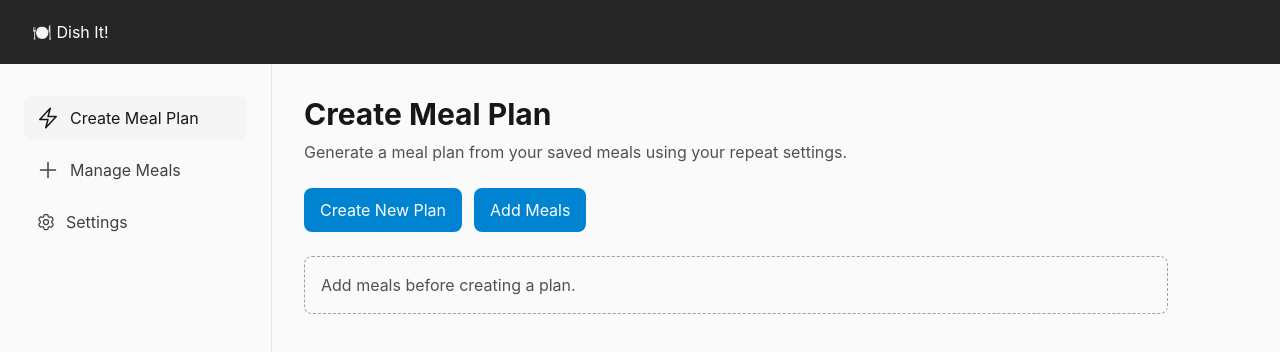
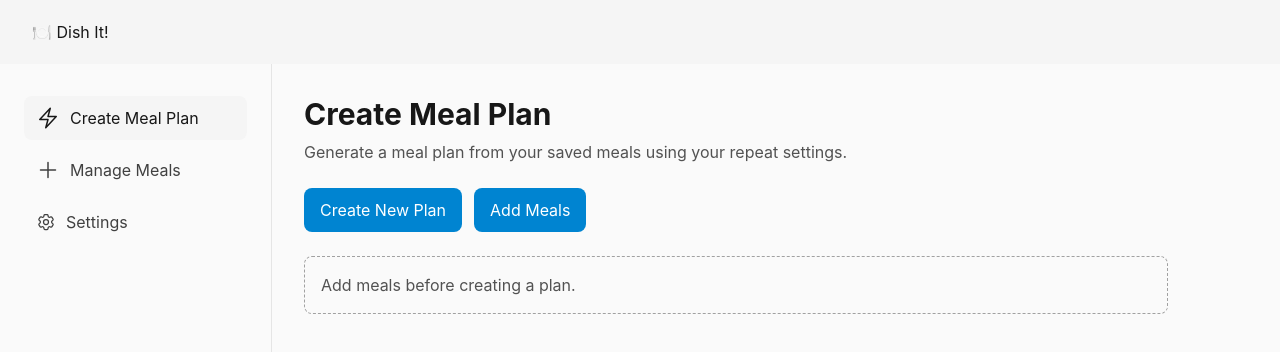
Before and after one commit to rafawashere/dish-it, a website with bundled scripts: page index.html in a window 1280 px wide. Shown: the top 352 px of the page. Built offline with nearby package versions, Linux system fonts and the light colour scheme.

Commit message:
update header background and text color for light theme

```diff
--- a/index.html
+++ b/index.html
@@ -10,7 +10,7 @@
     <title>Dish It! - Never wonder what's for dinner again.</title>
 </head>
 <body class="min-h-screen m-0 bg-neutral-50 text-neutral-900 dark:bg-neutral-900 dark:text-neutral-50">
-<header class="relative bg-neutral-800 text-white dark:bg-neutral-800/50 dark:after:pointer-events-none dark:after:absolute dark:after:inset-x-0 dark:after:bottom-0 dark:after:h-px dark:after:bg-white/10">
+<header class="relative bg-neutral-100 text-neutral-900 dark:bg-neutral-800/50 dark:text-white dark:after:pointer-events-none dark:after:absolute dark:after:inset-x-0 dark:after:bottom-0 dark:after:h-px dark:after:bg-white/10">
     <div class="mx-auto max-w-7xl px-2 sm:px-6 lg:px-8">
         <div class="relative flex h-16 items-center justify-between">
             <div class="flex flex-1 items-center justify-center sm:items-stretch sm:justify-start">
```
